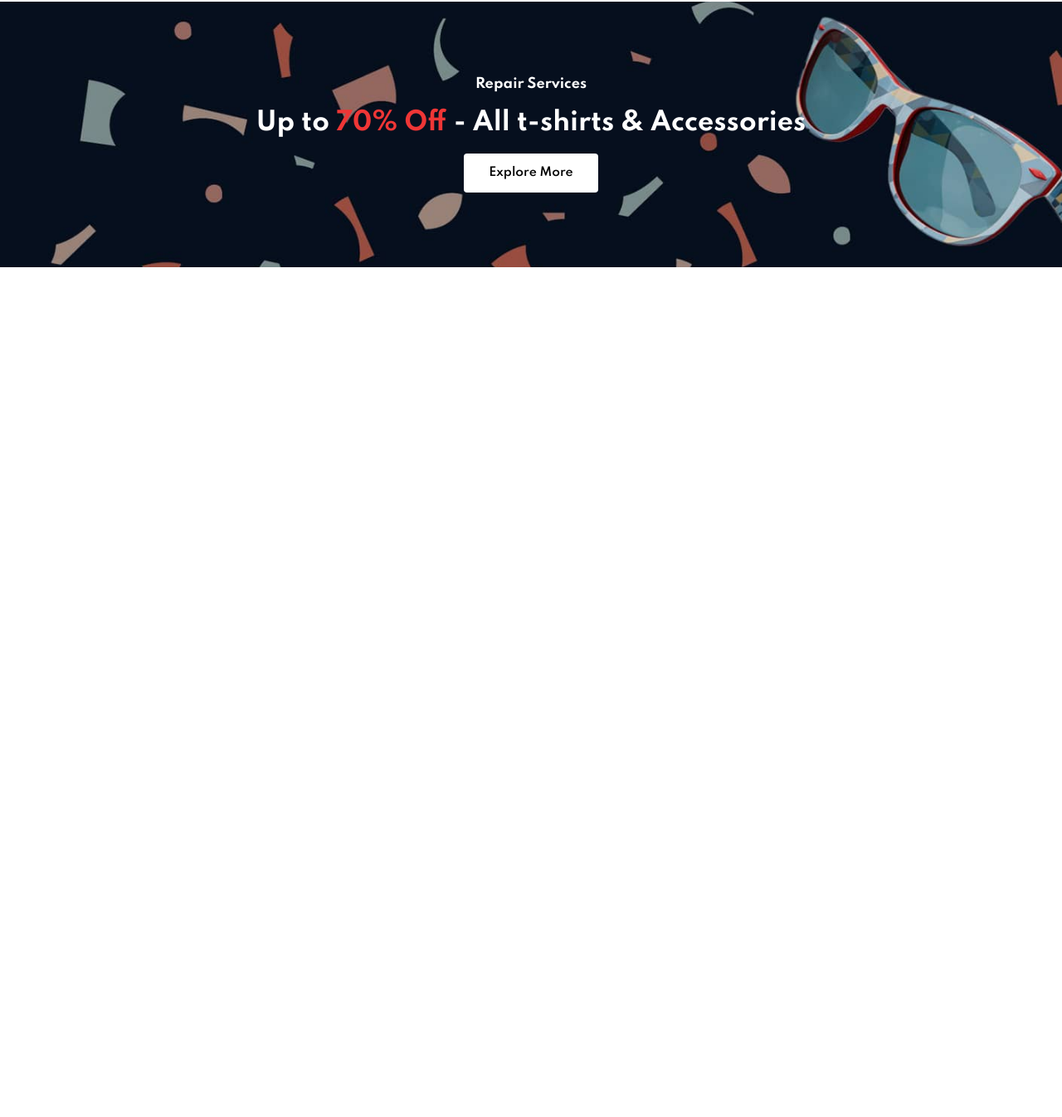
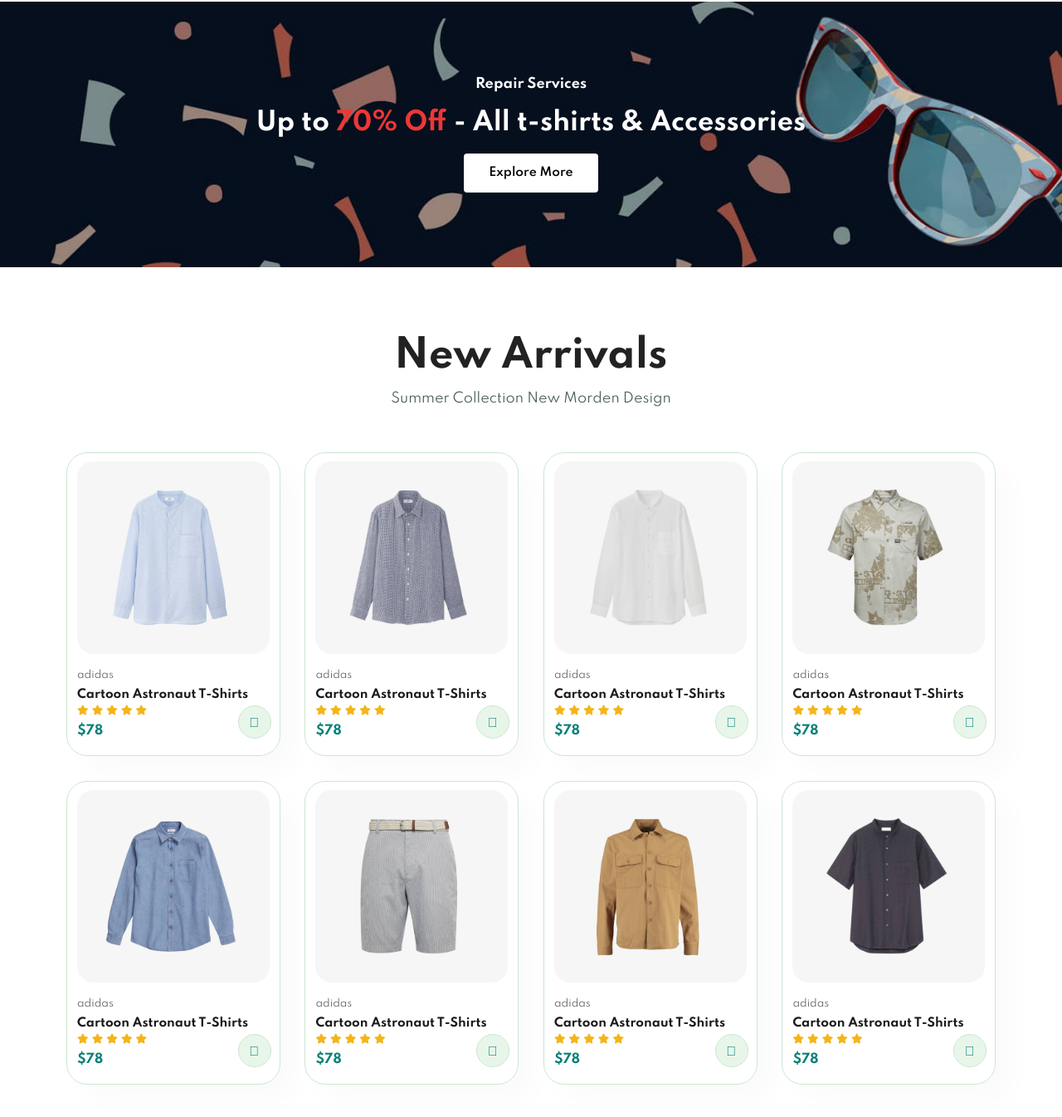
Before and after one commit to igoravelar21/Ecommerce, a plain HTML site: page index.html in a window 1280 px wide. Shown: the part 2148-3494 px from the top of the page at 83% size. Before the commit the page ends 2510 px from the top, so only its background shows below. Drawn offline with Linux system fonts and the light colour scheme.

Commit message:
+8 produtos

```diff
--- a/index.html
+++ b/index.html
@@ -199,7 +199,140 @@
         <button class="normal">Explore More</button>
     </section>
 
-
+    <section id="product1" class="section-p1">
+        <h2>New Arrivals</h2>
+        <p>Summer Collection New Morden Design</p>
+        <div class="pro-container">
+            <div class="pro">
+                <img src="img/products/n1.jpg" alt=""/>
+                <div class="des">
+                    <span>adidas</span>
+                    <h5>Cartoon Astronaut T-Shirts</h5>
+                    <div class="star">
+                        <i class="fas fa-star"></i>
+                        <i class="fas fa-star"></i>
+                        <i class="fas fa-star"></i>
+                        <i class="fas fa-star"></i>
+                        <i class="fas fa-star"></i>
+                    </div>
+                    <h4>$78</h4>
+                </div>
+                <a href="#"><i class="fal fa-shopping-cart cart"></i></a>
+            </div>
+            <div class="pro">
+                <img src="img/products/n2.jpg" alt=""/>
+                <div class="des">
+                    <span>adidas</span>
+                    <h5>Cartoon Astronaut T-Shirts</h5>
+                    <div class="star">
+                        <i class="fas fa-star"></i>
+                        <i class="fas fa-star"></i>
+                        <i class="fas fa-star"></i>
+                        <i class="fas fa-star"></i>
+                        <i class="fas fa-star"></i>
+                    </div>
+                    <h4>$78</h4>
+                </div>
+                <a href="#"><i class="fal fa-shopping-cart cart"></i></a>
+            </div>
+            <div class="pro">
+                <img src="img/products/n3.jpg" alt=""/>
+                <div class="des">
+                    <span>adidas</span>
+                    <h5>Cartoon Astronaut T-Shirts</h5>
+                    <div class="star">
+                        <i class="fas fa-star"></i>
+                        <i class="fas fa-star"></i>
+                        <i class="fas fa-star"></i>
+                        <i class="fas fa-star"></i>
+                        <i class="fas fa-star"></i>
+                    </div>
+                    <h4>$78</h4>
+                </div>
+                <a href="#"><i class="fal fa-shopping-cart cart"></i></a>
+            </div>
+            <div class="pro">
+                <img src="img/products/n4.jpg" alt=""/>
+                <div class="des">
+                    <span>adidas</span>
+                    <h5>Cartoon Astronaut T-Shirts</h5>
+                    <div class="star">
+                        <i class="fas fa-star"></i>
+                        <i class="fas fa-star"></i>
+                        <i class="fas fa-star"></i>
+                        <i class="fas fa-star"></i>
+                        <i class="fas fa-star"></i>
+                    </div>
+                    <h4>$78</h4>
+                </div>
+                <a href="#"><i class="fal fa-shopping-cart cart"></i></a>
+            </div>
+            <div class="pro">
+                <img src="img/products/n5.jpg" alt=""/>
+                <div class="des">
+                    <span>adidas</span>
+                    <h5>Cartoon Astronaut T-Shirts</h5>
+                    <div class="star">
+                        <i class="fas fa-star"></i>
+                        <i class="fas fa-star"></i>
+                        <i class="fas fa-star"></i>
+                        <i class="fas fa-star"></i>
+                        <i class="fas fa-star"></i>
+                    </div>
+                    <h4>$78</h4>
+                </div>
+                <a href="#"><i class="fal fa-shopping-cart cart"></i></a>
+            </div>
+            <div class="pro">
+                <img src="img/products/n6.jpg" alt=""/>
+                <div class="des">
+                    <span>adidas</span>
+                    <h5>Cartoon Astronaut T-Shirts</h5>
+                    <div class="star">
+                        <i class="fas fa-star"></i>
+                        <i class="fas fa-star"></i>
+                        <i class="fas fa-star"></i>
+                        <i class="fas fa-star"></i>
+                        <i class="fas fa-star"></i>
+                    </div>
+                    <h4>$78</h4>
+                </div>
+                <a href="#"><i class="fal fa-shopping-cart cart"></i></a>
+            </div>
+            <div class="pro">
+                <img src="img/products/n7.jpg" alt=""/>
+                <div class="des">
+                    <span>adidas</span>
+                    <h5>Cartoon Astronaut T-Shirts</h5>
+                    <div class="star">
+                        <i class="fas fa-star"></i>
+                        <i class="fas fa-star"></i>
+                        <i class="fas fa-star"></i>
+                        <i class="fas fa-star"></i>
+                        <i class="fas fa-star"></i>
+                    </div>
+                    <h4>$78</h4>
+                </div>
+                <a href="#"><i class="fal fa-shopping-cart cart"></i></a>
+            </div>
+            <div class="pro">
+                <img src="img/products/n8.jpg" alt=""/>
+                <div class="des">
+                    <span>adidas</span>
+                    <h5>Cartoon Astronaut T-Shirts</h5>
+                    <div class="star">
+                        <i class="fas fa-star"></i>
+                        <i class="fas fa-star"></i>
+                        <i class="fas fa-star"></i>
+                        <i class="fas fa-star"></i>
+                        <i class="fas fa-star"></i>
+                    </div>
+                    <h4>$78</h4>
+                </div>
+                <a href="#"><i class="fal fa-shopping-cart cart"></i></a>
+            </div>
+        </div>
+    </section>
 
 
 
```
